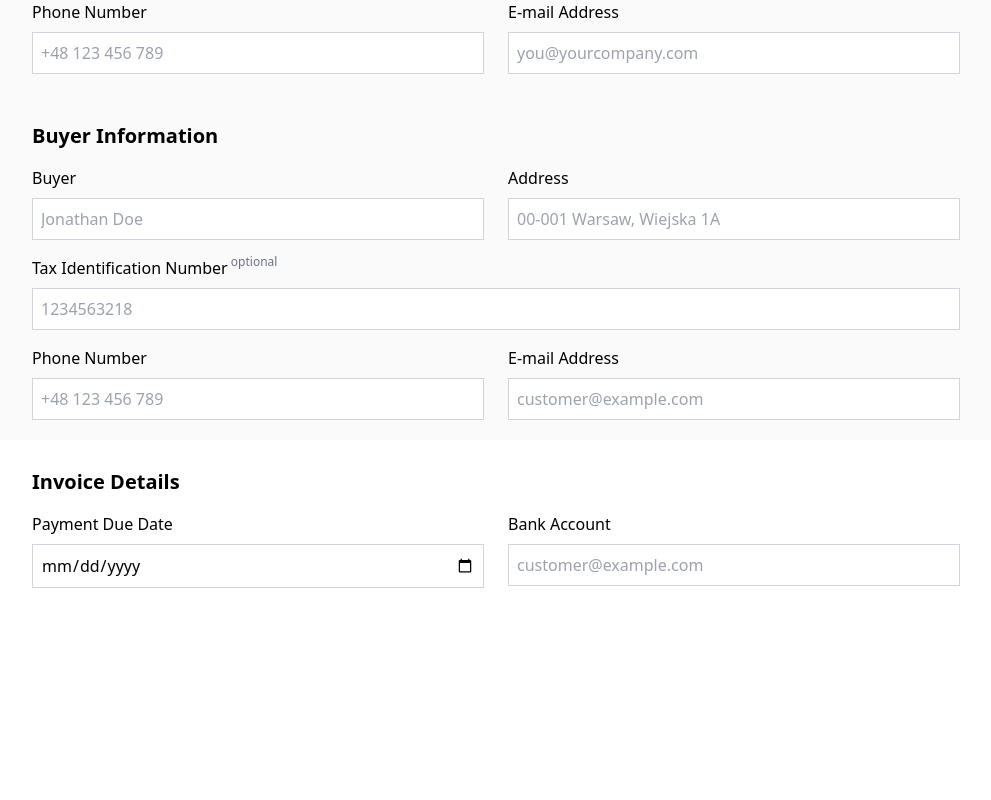
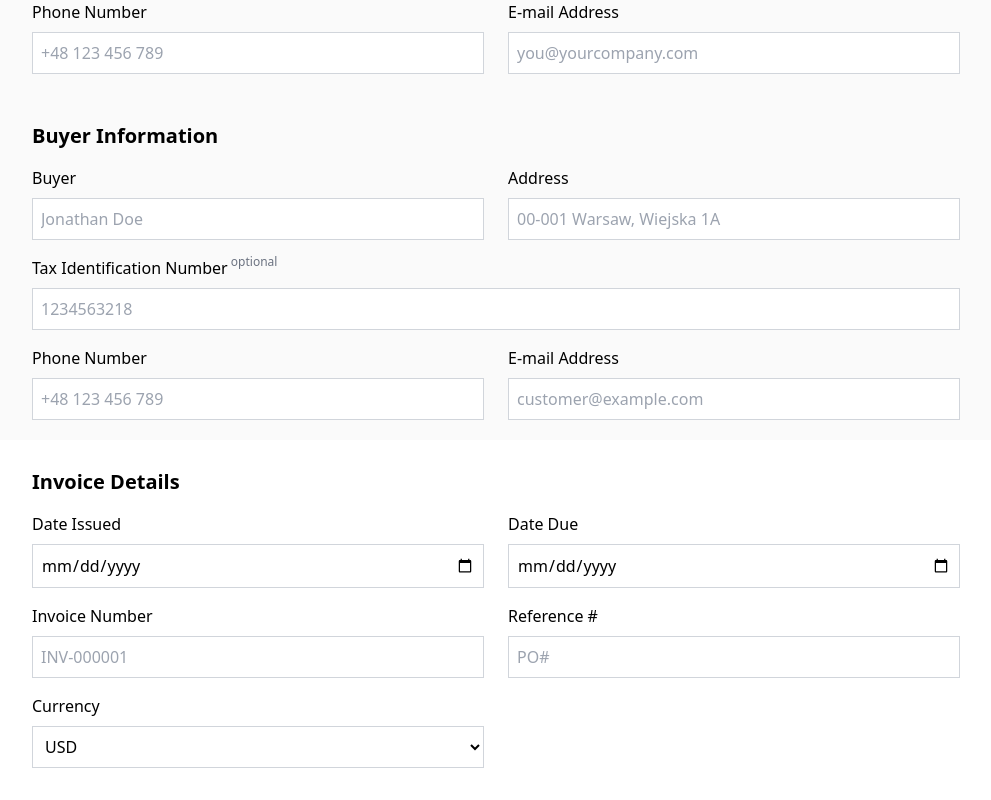
Before and after one commit to jmalinkiewicz/react-invoice-generator, a React (Vite) app: page / in a window 1280 px wide. Shown: the part 360-1160 px from the top of the page, without its empty margins (144-1135 px from the left). Before the commit the page ends 980 px from the top, so only its background shows below. Built offline with nearby package versions, Linux system fonts and the light colour scheme.

Commit message:
add invoice details fields

```diff
--- a/src/App.tsx
+++ b/src/App.tsx
@@ -122,7 +122,7 @@ function App() {
               <h2 className="text-xl font-semibold">Invoice Details</h2>
               <div className="mt-4 flex gap-6">
                 <label className="w-full">
-                  Payment Due Date
+                  Date Issued
                   <input
                     placeholder="+48 123 456 789"
                     type="date"
@@ -130,13 +130,34 @@ function App() {
                   />
                 </label>
                 <label className="w-full">
-                  Bank Account
+                  Date Due
+                  <input placeholder="PO#" type="date" className="text-input" />
+                </label>
+              </div>
+              <div className="mt-4 flex gap-6">
+                <label className="w-full">
+                  Invoice Number
                   <input
-                    placeholder="customer@example.com"
+                    placeholder="INV-000001"
                     type="text"
                     className="text-input"
                   />
                 </label>
+                <label className="w-full">
+                  Reference #
+                  <input placeholder="PO#" type="text" className="text-input" />
+                </label>
+              </div>
+              <div className="mt-4 flex gap-6">
+                <label className="w-full">
+                  Currency
+                  <select className="text-input">
+                    <option className="option">USD</option>
+                    <option className="option">EUR</option>
+                    <option className="option">PLN</option>
+                  </select>
+                </label>
+                <div className="w-full"></div>
               </div>
             </div>
           </main>
--- a/src/index.css
+++ b/src/index.css
@@ -4,6 +4,9 @@
 
 @layer components {
   .text-input {
-    @apply w-full mt-2 p-2 border-[1px] border-gray-300;
+    @apply w-full mt-2 p-2 border-[1px] border-gray-300 hover:border-gray-400 bg-white;
+  }
+  .option {
+    @apply w-full bg-white;
   }
 }
```
